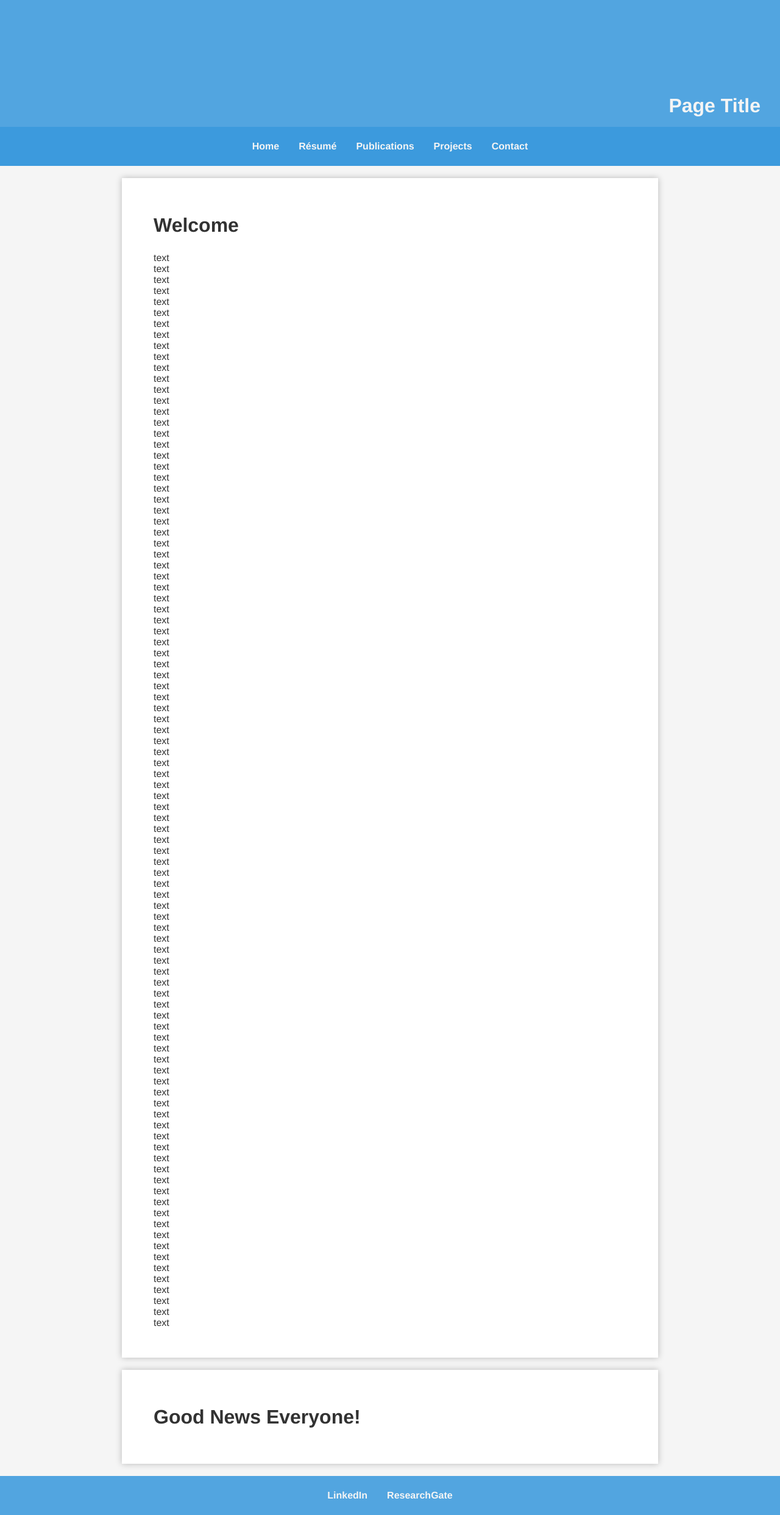
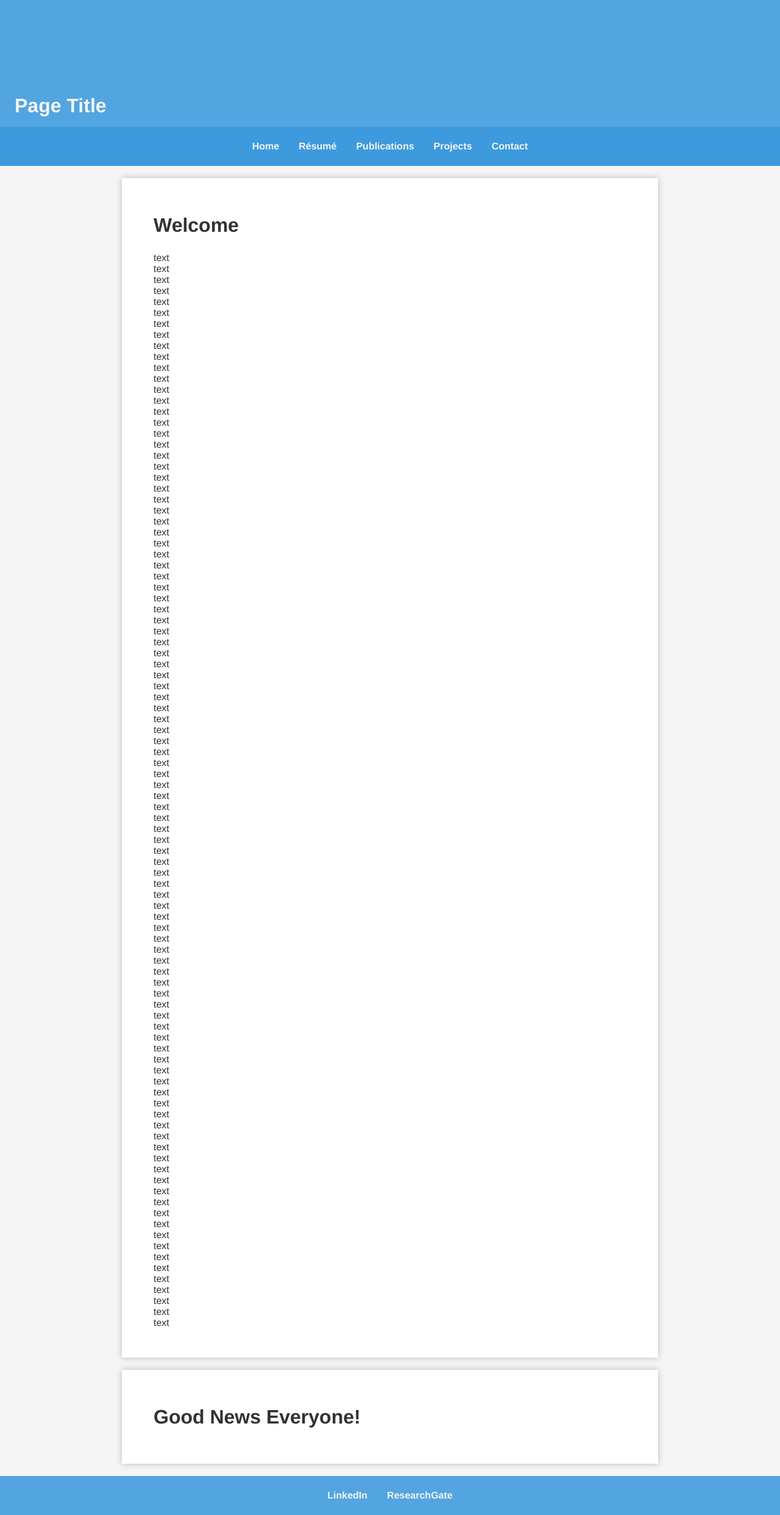
Before and after one commit to dmtveit/dmtveit.github.io, a Jekyll site: the page built from index.html, in a window 1280 px wide. Shown: the whole page at 61% size. Built offline with Jekyll 4.4.1, drawn with Linux system fonts in a browser that asks for light colours.

Commit message:
change units

```diff
--- a/css/main.css
+++ b/css/main.css
@@ -28,7 +28,7 @@
     --height-bottom-footer: var(--height-top-header);
     --height-sticky-footer: var(--height-sticky-header);
     /* margin */
-    --header-title-right-margin: 1em;
+    --header-title-left-margin: 0.75em;
     --header-title-bottom-margin: 0.5em;
     --nav-item-margin: 1em;
     /* box-shadow */
@@ -148,9 +148,9 @@ header nav ul li, footer nav ul li {
 #header-title {
     position: absolute;
     bottom: 0;
-    right: 0;
+    left: 0;
     color: var(--color-header-text);
-    margin-right: var(--header-title-right-margin);
+    margin-left: var(--header-title-left-margin);
     margin-bottom: var(--header-title-bottom-margin);
     margin-top: 0;
 }
```
